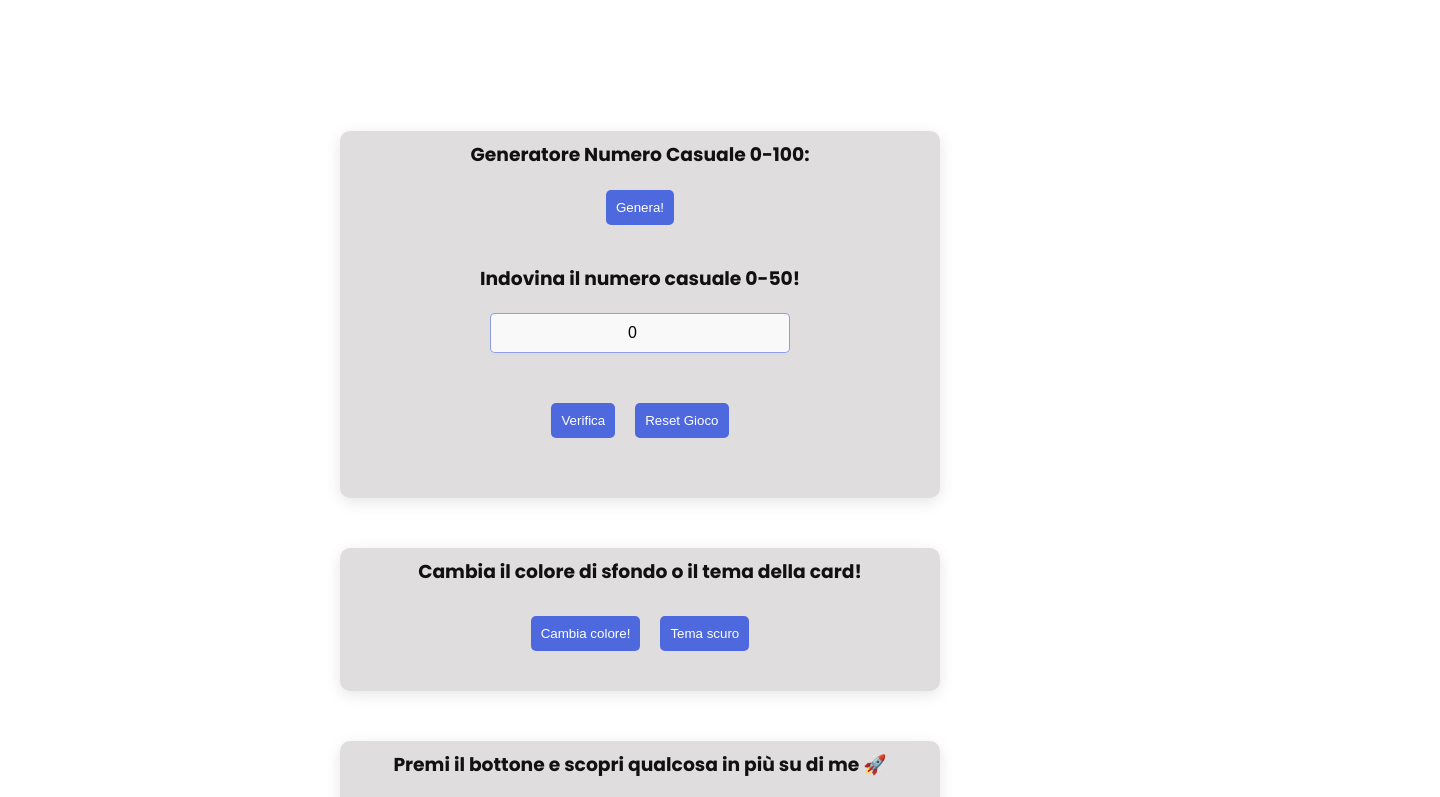
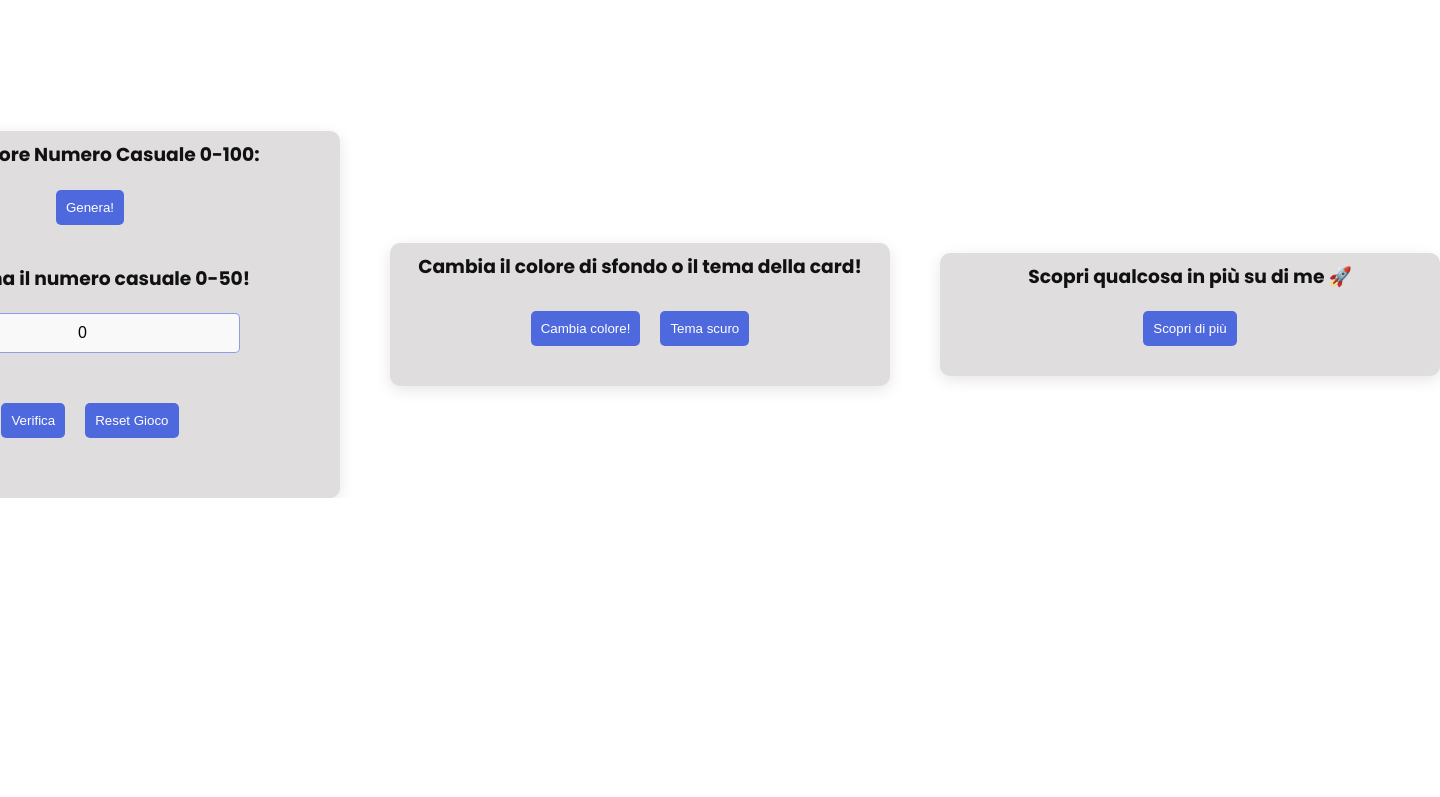
Before and after one commit to GiuseppeLiGioi/personal-portfolio, a React (Vite) app: page / in a window 1280 px wide. Shown: the part 1900-2697 px from the top of the page, 1440 px wide, since content can reach past the window. After the commit the page ends 2398 px from the top, so only its background shows below. Built offline with nearby package versions, Linux system fonts and the light colour scheme.

Commit message:
fixed. css for mobile

```diff
--- a/src/Components/InteractiveCards.jsx
+++ b/src/Components/InteractiveCards.jsx
@@ -4,7 +4,7 @@ export default function InteractiveCards() {
     const [casualNum, setCasualNum] = useState(0)
     const [numUser, setNumUser] = useState(0)
     const [feedback, setFeedback] = useState("")
-    const[numGame, setNumGame] = useState(Math.floor(Math.random() * 51))
+    const [numGame, setNumGame] = useState(Math.floor(Math.random() * 51))
 
     const [bgColor, setBgColor] = useState("")
     const [darkMode, setDarkMode] = useState(false)
@@ -28,20 +28,20 @@ export default function InteractiveCards() {
 
     function handleVerify(num) {
 
-        if(num === numGame){
+        if (num === numGame) {
             setFeedback(`🎉 Complimenti, numero indovinato! Il numero era: ${numGame}`)
         }
-        else if(num > numGame){
+        else if (num > numGame) {
             setFeedback("⬇️ Troppo alto!")
         }
-        else{
+        else {
             setFeedback("⬆️ Troppo basso!")
         }
     }
 
 
 
-    function handleReset(){
+    function handleReset() {
         setNumUser("")
         setFeedback("")
         setNumGame(Math.floor(Math.random() * 51))
@@ -54,7 +54,11 @@ export default function InteractiveCards() {
         setBgColor(color)
     }
 
-    function handleTheme(){
+    function handleTheme() {
+        setDarkMode(!darkMode)
+    }
+
+      function handlePhrase() {
         setDarkMode(!darkMode)
     }
 
@@ -92,7 +96,7 @@ export default function InteractiveCards() {
             </div>
 
 
-            <div className={darkMode ? "container-card-interactive-dark" : "container-card-interactive"} style={{backgroundColor: bgColor}}>
+            <div className={darkMode ? "container-card-interactive-dark" : "container-card-interactive"} style={{ backgroundColor: bgColor }}>
                 <div className="container-logic-css">
                     <h3>Cambia il colore di sfondo o il tema della card!</h3>
 
@@ -106,12 +110,18 @@ export default function InteractiveCards() {
 
             <div className="container-card-interactive">
                 <div className="container-logic-1">
-                <h3>Premi il bottone e scopri qualcosa in più su di me 🚀</h3>
-                <button className="btn-interactive"></button>
+                    <h3>Scopri qualcosa in più su di me 🚀</h3>
+                    <button className="btn-interactive" onClick={() => handlePhrase()}>Scopri di più</button>
                 </div>
 
                 <div className="container-logic-2">
+                    <div className="container-progressbar">
 
+                        <div className="progressbar">
+
+                        </div>
+
+                    </div>
                 </div>
             </div>
 
--- a/src/styles/index.css
+++ b/src/styles/index.css
@@ -236,7 +236,8 @@ li {
   justify-content: center;
   align-items: center;
   gap: 20px;
-  width: 600px;
+  min-width: 500px;
+  max-width: 600px;
   border-radius: 10px;
   background-color: rgb(223, 221, 221);
   padding: 10px;
--- a/src/styles/media-query-md.css
+++ b/src/styles/media-query-md.css
@@ -95,6 +95,58 @@
   padding: 15px;
 }
 
+/*INTERACTIVE STYLE*/
+
+.container-interactive{
+  flex-direction: row;
+  max-width: 740px;
+}
+
+.container-card-interactive{
+
+  width: calc(100% / 3 - 50px);
+
+}
+
+.container-logic-1,
+.container-logic-2{
+  display: flex;
+  flex-direction: column;
+  justify-content: center;
+  align-items: center;
+  gap: 20px;
+}
+
+.container-button-interactive-css{
+  display: flex;
+  justify-content:center ;
+  align-items: center;
+  gap: 20px;
+  margin: 20px 0;
+  padding: 10px;
+}
+
+.btn-interactive{
+  background-color:  rgba(71, 99, 223, 0.95);
+  border-radius: 5px;
+  padding: 10px;
+  color: white;
+  border: none;
+}
+
+.container-card-interactive-dark{
+  display: flex;
+  flex-direction: column;
+  justify-content: center;
+  align-items: center;
+  gap: 20px;
+  width: 600px;
+  border-radius: 10px;
+  background-color: rgb(26, 25, 25);
+  color: white;
+  padding: 10px;
+}
+
 
 
 
```
Lines whose indentation alone changed are shown as unchanged.
